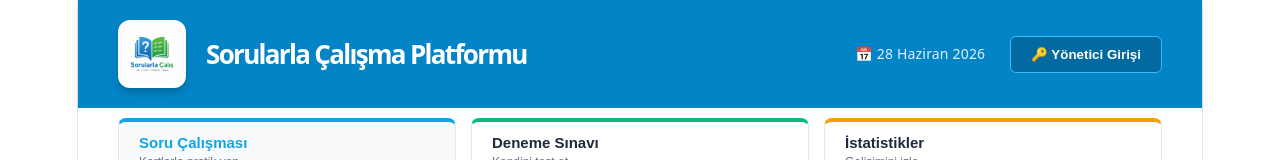
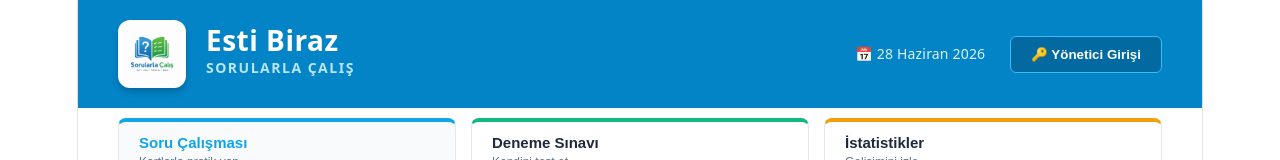
Before and after one commit to mgulaydr-svg/sorularla-calisma-react, a React (Vite) app: page / in a window 1280 px wide. Shown: the top 160 px of the page. Built offline with nearby package versions, Linux system fonts and the light colour scheme; no server answers; the database is empty.

Commit message:
logo ve başlık alanı

```diff
--- a/src/App.tsx
+++ b/src/App.tsx
@@ -158,8 +158,8 @@ function App() {
         <div style={{ display: 'flex', alignItems: 'center', gap: '20px' }}>
           <div style={{
             backgroundColor: '#fff',
-            width: '60px',  /* Logoyu büyüttük */
-            height: '60px', /* Logoyu büyüttük */
+            width: '60px',
+            height: '60px',
             borderRadius: '12px',
             display: 'flex',
             alignItems: 'center',
@@ -169,14 +169,21 @@ function App() {
             padding: '4px'
           }}>
             <img
-              src="/logo.jpg" /* Uzantıyı .jpg yaptık */
+              src="/logo.jpg"
               alt="Logo"
               style={{ width: '100%', height: '100%', objectFit: 'contain' }}
             />
           </div>
-          <h1 style={{ margin: 0, fontSize: '26px', fontWeight: '700', color: '#ffffff' }}>
-            Sorularla Çalışma Platformu
-          </h1>
+
+          {/* YENİ MARKALAŞMA: BAŞLIK VE ALT BAŞLIK */}
+          <div style={{ display: 'flex', flexDirection: 'column' }}>
+            <h1 style={{ margin: 0, fontSize: '28px', fontWeight: '800', color: '#ffffff', letterSpacing: '0.5px' }}>
+              Esti Biraz
+            </h1>
+            <span style={{ fontSize: '14px', color: '#bae6fd', fontWeight: '600', letterSpacing: '1.5px', textTransform: 'uppercase', marginTop: '2px' }}>
+              Sorularla Çalış
+            </span>
+          </div>
         </div>
 
         <div style={{ display: 'flex', gap: '25px', fontSize: '14px', alignItems: 'center', color: '#e0f2fe' }}>
```
